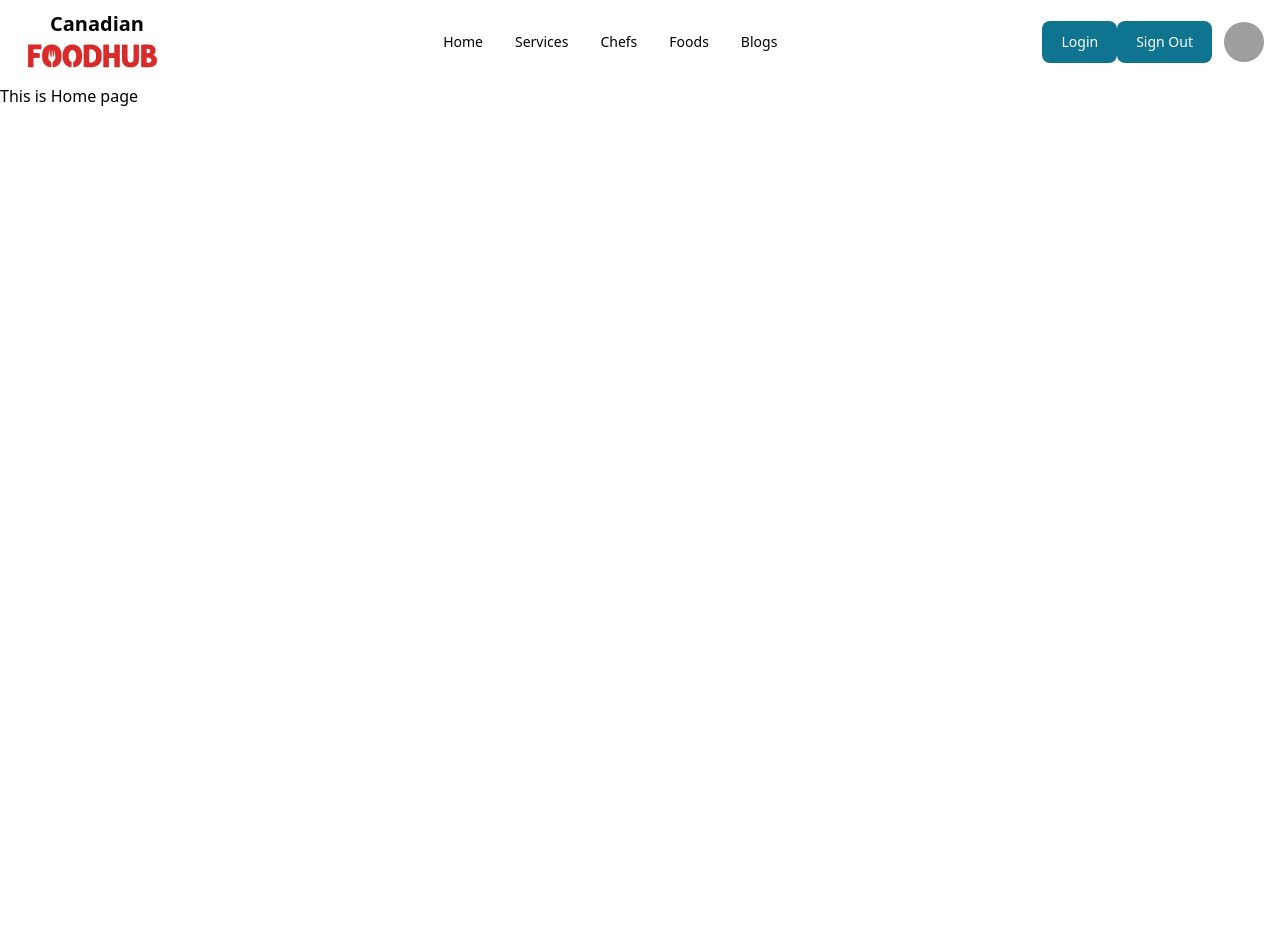
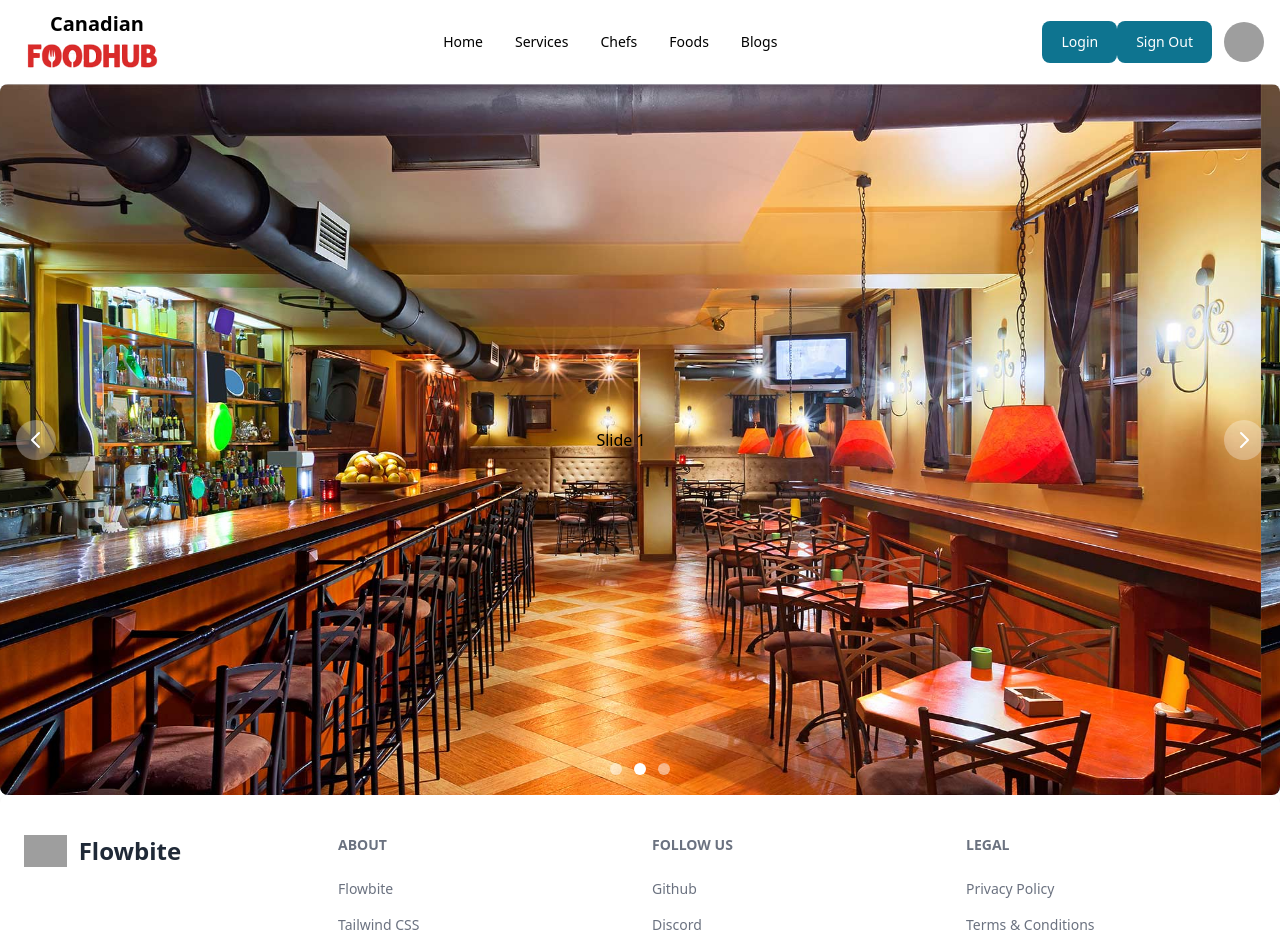
Before and after one commit to mdnumanahmed/canadian-food-hub-client, a React (Vite) app: page / in a window 1280 px wide. Shown: the top 952 px of the page. Before the commit the page ends 800 px from the top, so only its background shows below. Built offline with nearby package versions, Linux system fonts and the light colour scheme; grey boxes are pictures that could not be loaded.

Commit message:
Slider and Footer added

```diff
--- a/src/layouts/MainLayout.jsx
+++ b/src/layouts/MainLayout.jsx
@@ -1,12 +1,14 @@
 import React from 'react';
 import { Outlet } from 'react-router-dom';
 import FoodNavbar from '../shared/FoodNavbar';
+import FoodFooter from '../shared/FoodFooter';
 
 const MainLayout = () => {
     return (
         <div>
             <FoodNavbar />
             <Outlet />
+            <FoodFooter />
         </div>
     );
 };
--- a/src/pages/Home/Home.jsx
+++ b/src/pages/Home/Home.jsx
@@ -1,9 +1,10 @@
 import React from 'react';
+import Slider from './Slider';
 
 const Home = () => {
     return (
         <div>
-            <h1>This is Home page</h1>
+            <Slider />
         </div>
     );
 };
--- /dev/null
+++ b/src/pages/Home/Slider.jsx
@@ -0,0 +1,23 @@
+import { Carousel } from "flowbite-react";
+import React from "react";
+import slide1 from '../../assets/news_bg.jpg'
+
+const Slider = () => {
+  return (
+    <div className="h-[calc(100vh-89px)]">
+      <Carousel>
+        <div className="flex h-full items-center justify-center bg-gray-400 dark:bg-gray-700 dark:text-white bg-cover" style={{backgroundImage: `url(${slide1})`}}>
+          Slide 1
+        </div>
+        <div className="flex h-full items-center justify-center bg-gray-400 dark:bg-gray-700 dark:text-white bg-cover" style={{backgroundImage: `url(${slide1})`}}>
+          Slide 2
+        </div>
+        <div className="flex h-full items-center justify-center bg-gray-400 dark:bg-gray-700 dark:text-white bg-cover" style={{backgroundImage: `url(${slide1})`}}>
+          Slide 3
+        </div>
+      </Carousel>
+    </div>
+  );
+};
+
+export default Slider;
--- /dev/null
+++ b/src/shared/FoodFooter.jsx
@@ -0,0 +1,59 @@
+import { Footer } from "flowbite-react";
+import React from "react";
+
+const FoodFooter = () => {
+  return (
+    <Footer container={true}>
+      <div className="w-full">
+        <div className="grid w-full ">
+
+          <div className="grid grid-cols-2 gap-8 sm:mt-4 sm:grid-cols-4 sm:gap-6">
+          <div>
+            <Footer.Brand
+              href="https://flowbite.com"
+              src="https://flowbite.com/docs/images/logo.svg"
+              alt="Flowbite Logo"
+              name="Flowbite"
+            />
+            <div className="mt-4 flex space-x-6 sm:mt-0 sm:justify-center">
+            {/* <Footer.Icon href="#" icon={BsFacebook} />
+            <Footer.Icon href="#" icon={BsInstagram} />
+            <Footer.Icon href="#" icon={BsTwitter} />
+            <Footer.Icon href="#" icon={BsGithub} />
+            <Footer.Icon href="#" icon={BsDribbble} /> */}
+          </div>
+          </div>
+            <div>
+              <Footer.Title title="about" />
+              <Footer.LinkGroup col={true}>
+                <Footer.Link href="#">Flowbite</Footer.Link>
+                <Footer.Link href="#">Tailwind CSS</Footer.Link>
+              </Footer.LinkGroup>
+            </div>
+            <div>
+              <Footer.Title title="Follow us" />
+              <Footer.LinkGroup col={true}>
+                <Footer.Link href="#">Github</Footer.Link>
+                <Footer.Link href="#">Discord</Footer.Link>
+              </Footer.LinkGroup>
+            </div>
+            <div>
+              <Footer.Title title="Legal" />
+              <Footer.LinkGroup col={true}>
+                <Footer.Link href="#">Privacy Policy</Footer.Link>
+                <Footer.Link href="#">Terms & Conditions</Footer.Link>
+              </Footer.LinkGroup>
+            </div>
+          </div>
+        </div>
+        <Footer.Divider />
+        <div className="w-full sm:flex sm:items-center sm:justify-center">
+          <Footer.Copyright href="#" by="Flowbite™" year={2022} />
+
+        </div>
+      </div>
+    </Footer>
+  );
+};
+
+export default FoodFooter;
--- a/src/shared/FoodNavbar.jsx
+++ b/src/shared/FoodNavbar.jsx
@@ -1,19 +1,19 @@
 import { Avatar, Button, Dropdown, Navbar } from "flowbite-react";
 import React from "react";
 import logo from "/logo-food-red.png";
-import { Link, NavLink } from "react-router-dom";
+import { NavLink } from "react-router-dom";
 
 const FoodNavbar = () => {
   return (
     <div>
       <Navbar fluid={true} rounded={true}>
         <div>
-          <Link to="/" className="flex justify-center flex-col">
+          <NavLink to="/" className="flex justify-center flex-col">
             <span className="self-center whitespace-nowrap text-xl font-semibold dark:text-white hidden lg:block">
               Canadian
             </span>
             <img src={logo} className="mr-3 h-6 sm:h-9" alt="Flowbite Logo" />
-          </Link>
+          </NavLink>
         </div>
         <div className="flex md:order-2">
           <Button> Login </Button>
```
Also changed, not shown: src/assets/news_bg.jpg (added).
